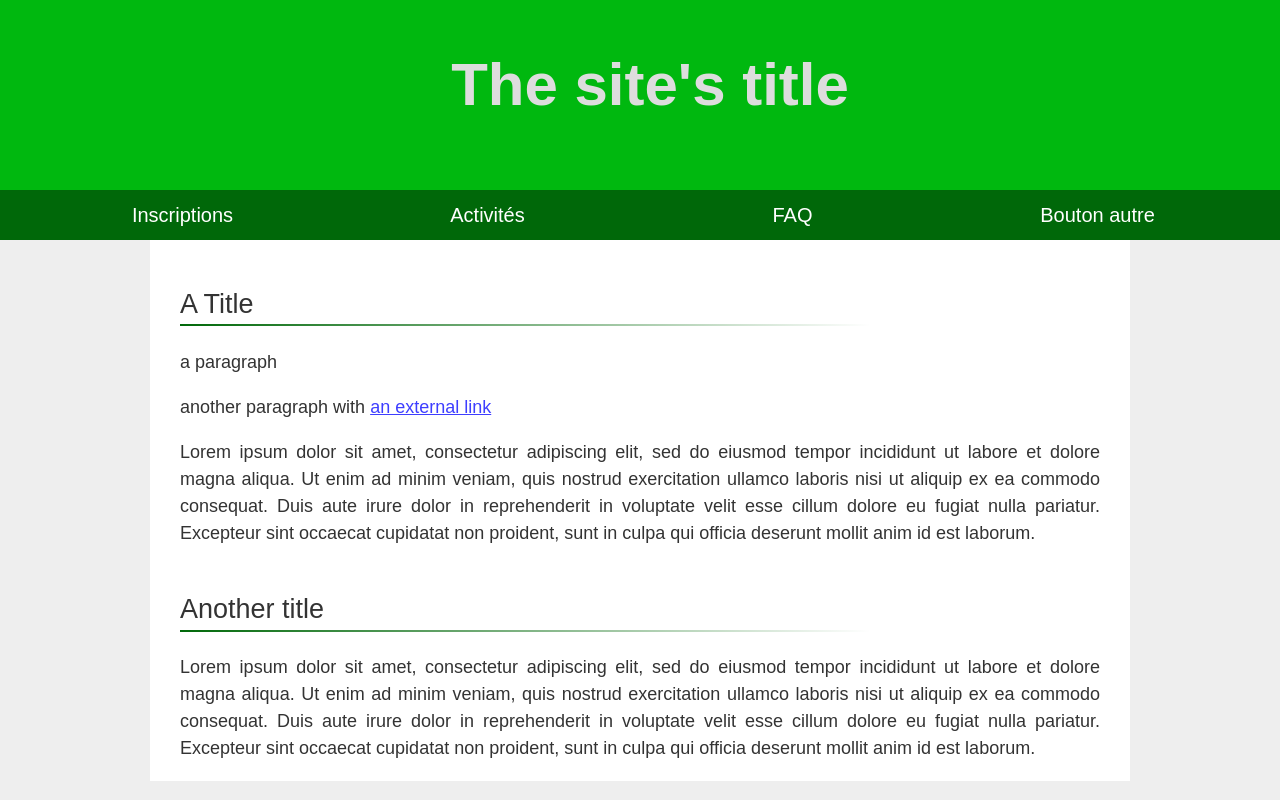
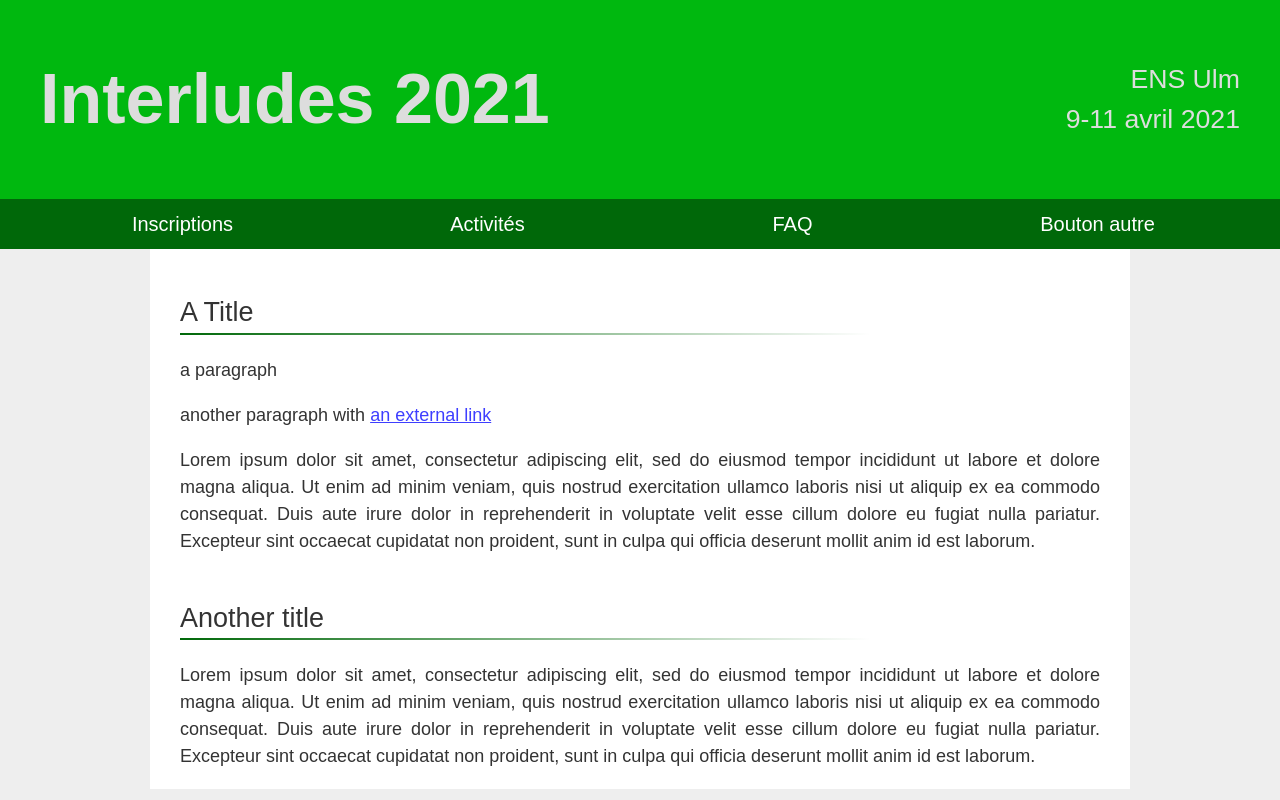
Before and after one commit to dlesbre/site-interludes, a Django app: page / in a window 1280 px wide. Run offline with Django 3.2, Linux system fonts and the light colour scheme.

Commit message:
Added information to header

```diff
--- a/home/static/css/style.css
+++ b/home/static/css/style.css
@@ -21,15 +21,25 @@ header {
 	margin: 0px;
 	border-top: 0px;
 	align-items: center;
-	padding: 0px 0px 20px 20px;
+	padding: 0px 40px 0px 40px;
+}
+
+header > * {
+	color: #ddd;
+	width: 100%;
 }
 
 header h1, header h1 a, header h1 a:visited, header h1 a:active {
-	color: #ddd;
-	font-size: 60px;
+	color: inherit;
+	font-size: 70px;
 	text-decoration: none;
-	text-align: center;
-	width: 100%;
+}
+
+header #head_main_infos {
+	display: flex;
+	flex-direction: column;
+	align-items: flex-end;
+	font-size: 20pt;
 }
 
 nav {
--- a/home/templates/home.html
+++ b/home/templates/home.html
@@ -2,23 +2,35 @@
 <!doctype html>
 <html lang=fr>
 	<head>
-		<title>Site title</title>
-		<meta name="description" content="Site description">
-		<meta name="keywords" content="Keywords for search">
-    <meta charset="utf-8">
+		<meta charset="utf-8">
+		<meta name="viewport" content="width=device-width, initial-scale=1.0">
 
-    <link rel="stylesheet" href="{% static 'css/style.css' %}">
+		<title>Interludes 2021</title>
+		<meta name="description" content="Inscriptions et infos sur les interENS ludiques, édition 2021">
+		<meta name="keywords" content="Interludes ENS événement COF 2021 InterENS">
+		<!-- <link rel="icon" type="image/png" href="/static/img/favicon.png"/> -->
+
+		<link rel="stylesheet" type="text/css" href="{% static 'css/style.css' %}">
 	</head>
 	<body>
+
 		<header>
-				<h1><a href="/">The site's title</a></h1>
+			<div id="header_logo">
+				<h1><a href="/">Interludes 2021</a></h1>
+			</div>
+			<div id="head_main_infos">
+				<div id="location">ENS Ulm</div>
+				<div id="date">9-11 avril 2021</div>
+			</div>
 		</header>
+
 		<nav>
 			<a href="/" class="internal">Inscriptions</a>
 			<a href="/" class="internal">Activités</a>
 			<a href="/" class="internal">FAQ</a>
 			<a href="/" class="internal">Bouton autre</a>
 		</nav>
+
 		<main>
 			<h2>A Title</h2>
 			<p>a paragraph</p>
@@ -29,5 +41,6 @@
 			<p>Lorem ipsum dolor sit amet, consectetur adipiscing elit, sed do eiusmod tempor incididunt ut labore et dolore magna aliqua. Ut enim ad minim veniam, quis nostrud exercitation ullamco laboris nisi ut aliquip ex ea commodo consequat. Duis aute irure dolor in reprehenderit in voluptate velit esse cillum dolore eu fugiat nulla pariatur. Excepteur sint occaecat cupidatat non proident, sunt in culpa qui officia deserunt mollit anim id est laborum.</p>
 
 		</main>
+
 	</body>
 </html>
```
